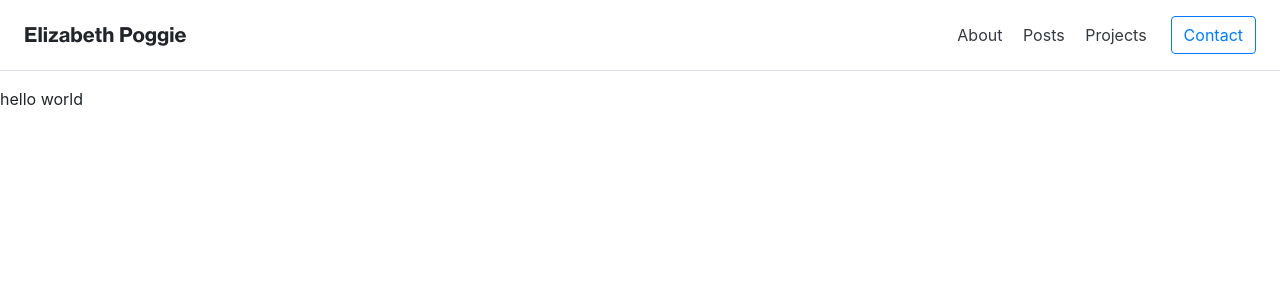
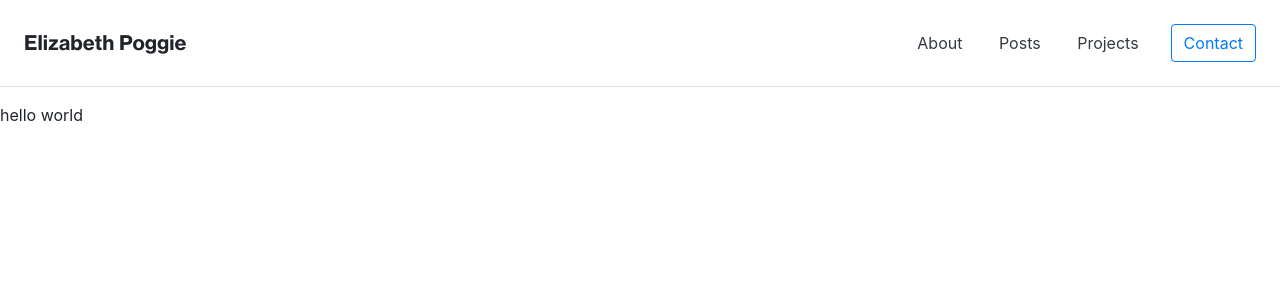
Before and after one commit to elizabeth-poggie/elizabethpoggie, a Jekyll site: the page built from elizabethpoggie/index.markdown, in a window 1280 px wide. Shown: the top 300 px of the page. Built offline with Jekyll 4.4.1, drawn with Linux system fonts in a browser that asks for light colours; nearby versions of some CDN libraries.

Commit message:
fixed padding in navbar

```diff
--- a/elizabethpoggie/_layouts/wrapper.html
+++ b/elizabethpoggie/_layouts/wrapper.html
@@ -20,12 +20,12 @@
     <body>
 
         <!-- put header here -->
-        <div class="d-flex flex-column flex-md-row align-items-center p-3 px-md-4 mb-3 border-bottom">
+        <div class="d-flex flex-column flex-md-row align-items-center p-4 px-md-4 mb-3 border-bottom">
                 <h5 class="my-0 mr-md-auto font-weight-normal">{{site.title}}</h5>
                 <nav class="my-2 my-md-0 mr-md-3">
-                    <a class="p-2 text-dark" href="#">About</a>
-                    <a class="p-2 text-dark" href="#">Posts</a>
-                    <a class="p-2 text-dark" href="#">Projects</a>
+                    <a class="p-3 text-dark" href="#">About</a>
+                    <a class="p-3 text-dark" href="#">Posts</a>
+                    <a class="p-3 text-dark" href="#">Projects</a>
                 </nav>
                 <a class="btn btn-outline-primary" href="#">Contact</a>
         </div>
```
